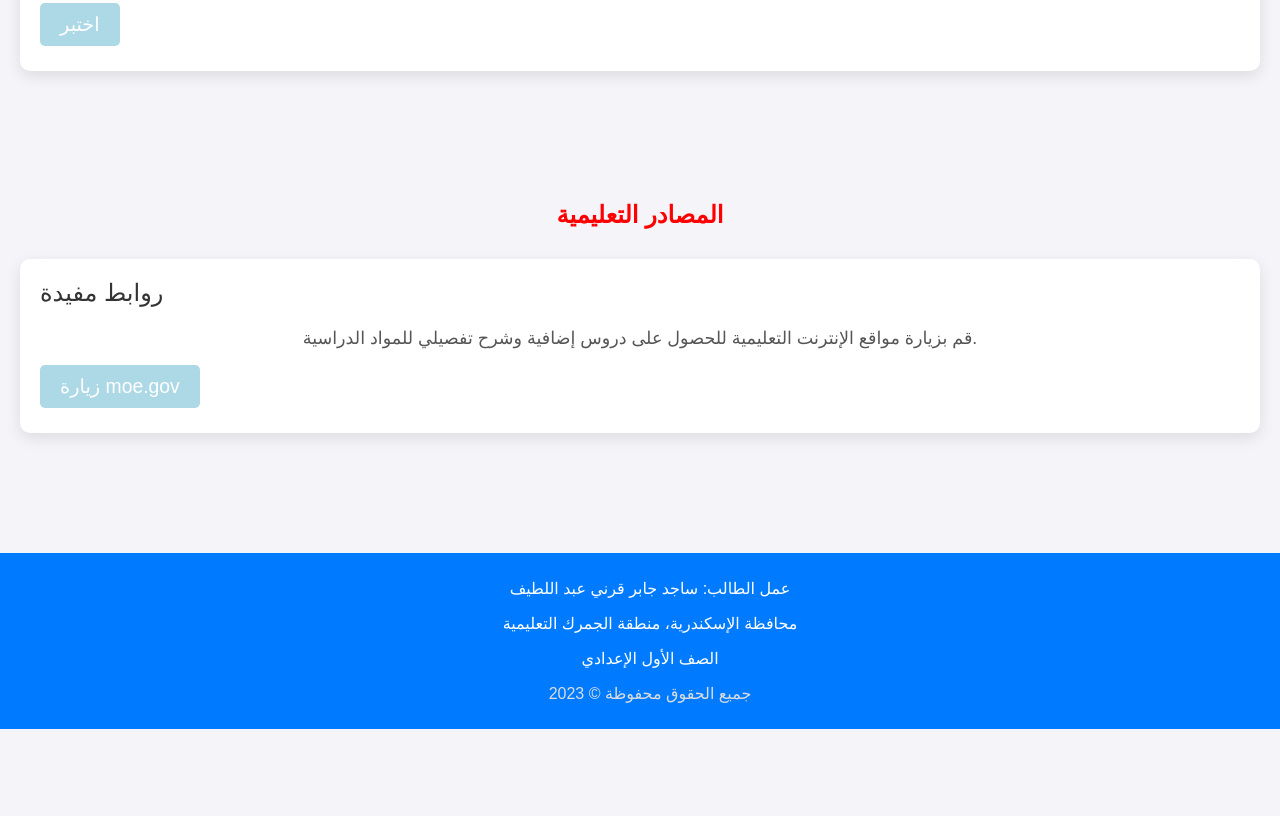
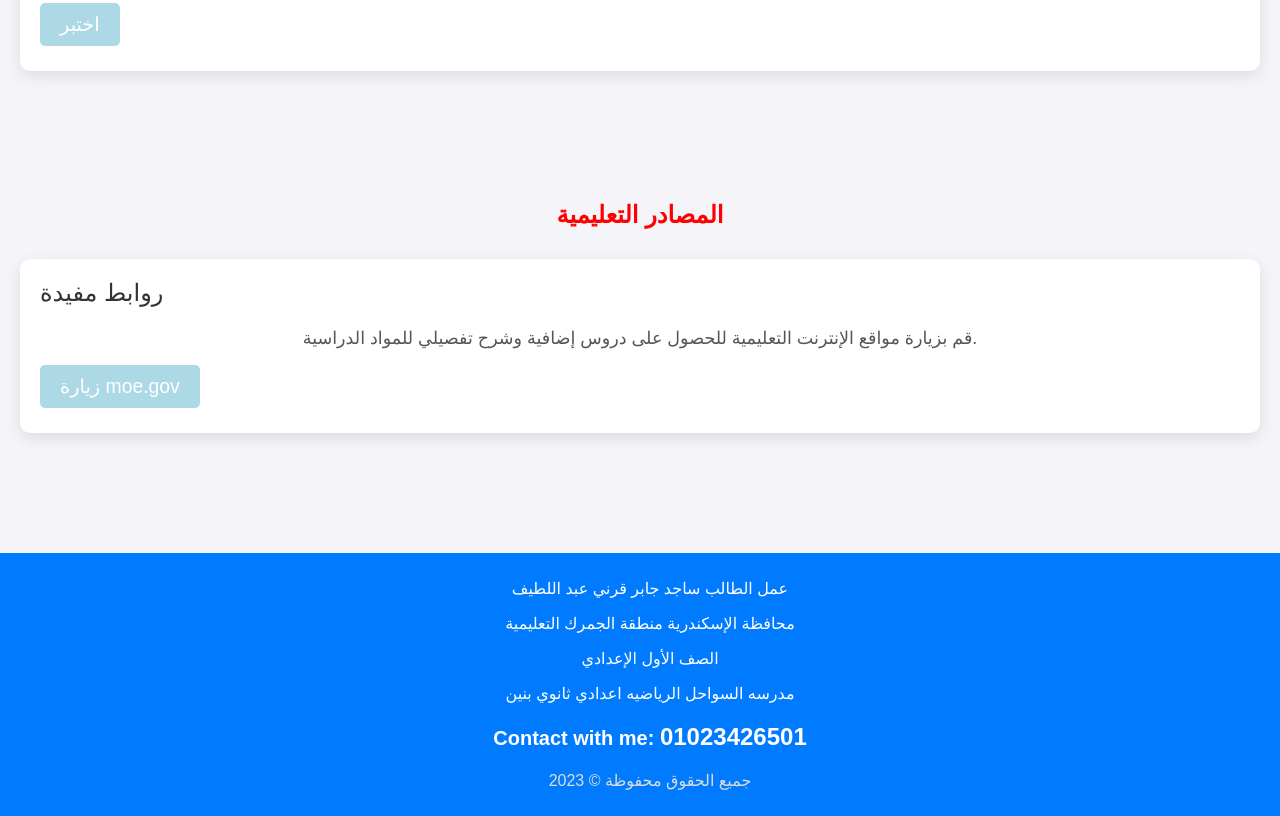
Before and after one commit to Saged1-prog/Saged, a plain HTML site: page index.html in a window 1280 px wide. Shown: the part 1627-2443 px from the top of the page. Before the commit the page ends 2356 px from the top, so only its background shows below. Drawn offline with Linux system fonts and the light colour scheme.

Commit message:
Update index.html

```diff
--- a/index.html
+++ b/index.html
@@ -247,10 +247,14 @@
     </div>
 </section>
 <footer>
-    <p>عمل الطالب: ساجد جابر قرني عبد اللطيف</p>
-    <p>محافظة الإسكندرية، منطقة الجمرك التعليمية</p>
+    <p>عمل الطالب ساجد جابر قرني عبد اللطيف</p>
+    <p>محافظة الإسكندرية منطقة الجمرك التعليمية</p>
     <p>الصف الأول الإعدادي</p>
+    <p>مدرسه السواحل الرياضيه اعدادي ثانوي بنين</p>
     <div class="footer-info">
+    <p style="font-size: 20px; font-weight: bold; color: white;">
+  Contact with me: <span style="font-size: 24px; color: white;">01023426501</span>
+</p>
         <p>جميع الحقوق محفوظة © 2023</p>
     </div>
 </footer>
```
